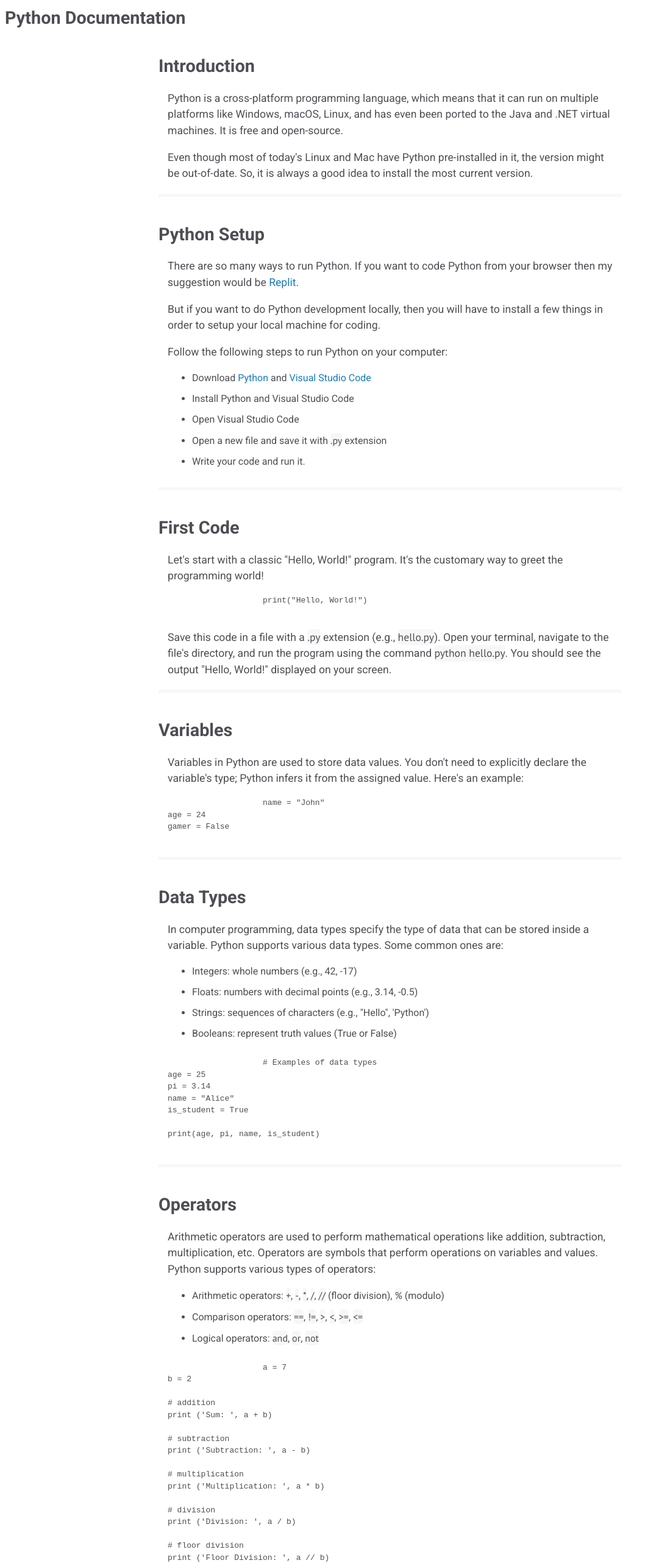
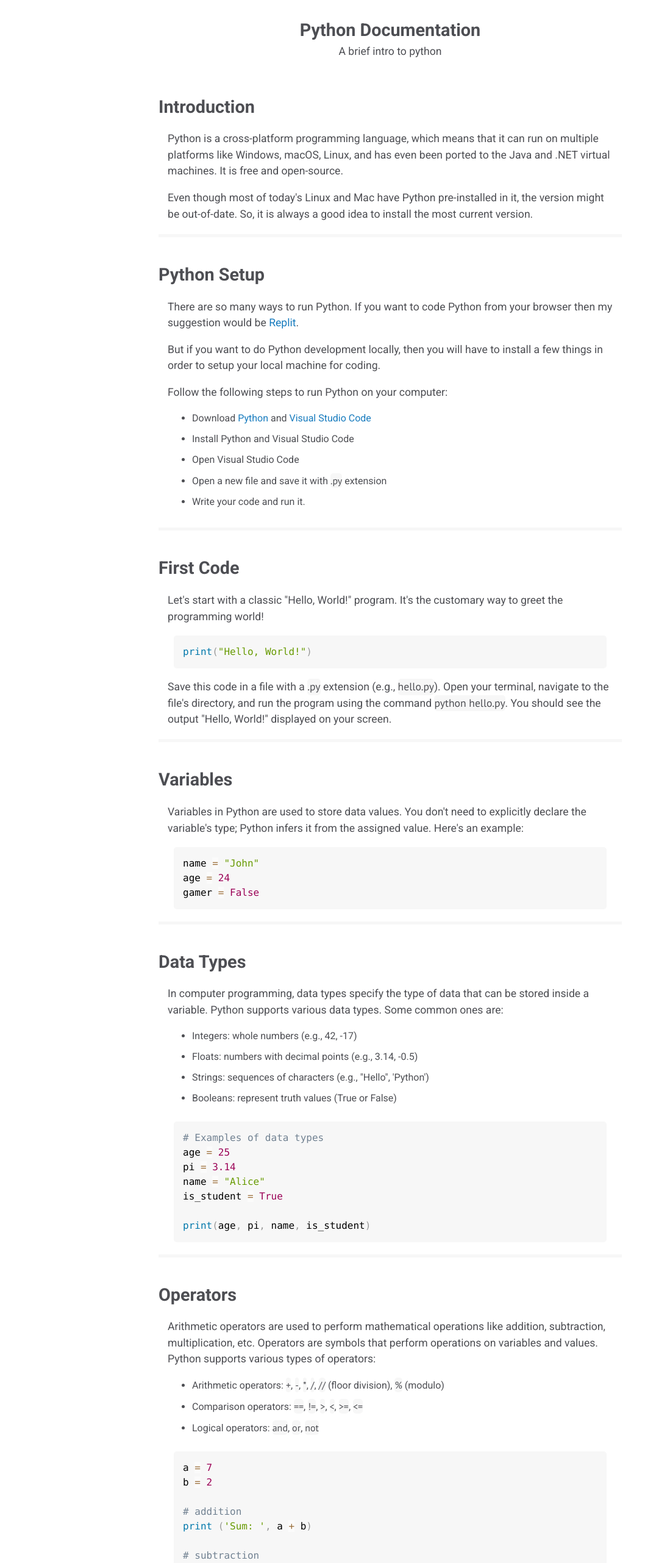
Before and after one commit to soren-blank/python-documentation, a plain HTML site: page index.html in a window 1280 px wide. Shown: the top 2563 px of the page at 61% size, without its empty margins (0-1058 px from the left). Drawn offline with Linux system fonts and the light colour scheme.

Commit message:
Latest commit

```diff
--- a/forcode.css
+++ b/forcode.css
@@ -117,7 +117,7 @@ pre[class*="language-"] {
   cursor: help;
 }
 
-pre.test{
+pre.codeblock{
     font-family: "PT Sans", 'Courier New', Courier, monospace;
     display: block;
     text-align: left;
@@ -132,6 +132,7 @@ pre.test{
     overflow-x: auto;
   }
 
-pre.test code{
+pre.codeblock code{
     display:block;
+    white-space: pre-line;
   }
--- a/index.html
+++ b/index.html
@@ -11,9 +11,17 @@
     <link rel="preconnect" href="https://fonts.gstatic.com" crossorigin>
     <link href="https://fonts.googleapis.com/css2?family=PT+Sans&display=swap" rel="stylesheet">
     <link rel="stylesheet" href="forcode.css">
+
 </head>
 <body>
-    <header>Python Documentation</header>
+    <div class="title">
+
+        <header class="header">Python Documentation</header>
+        <div class="inside">
+        <p class="subtitle">A brief intro to python</p>
+        </div>
+        </div>
+    </div>
     <nav>
         <ul>
         </ul>
@@ -48,9 +56,8 @@
             <header>First Code</header>
             <article>
                 <p>Let's start with a classic "Hello, World!" program. It's the customary way to greet the programming world!</p>
-                <pre>
-                    <code>print("Hello, World!")</code>
-                </pre>
+                <pre class="codeblock">
+<code class="language-python">print("Hello, World!")</code></pre>
                 <p>Save this code in a file with a <code>.py</code> extension (e.g., <code>hello.py</code>). Open your terminal, navigate to the file's directory, and run the program using the command <code>python hello.py</code>. You should see the output "Hello, World!" displayed on your screen.</p>
             </article>
         </section>
@@ -59,11 +66,10 @@
             <header>Variables</header>
             <article>
                 <p>Variables in Python are used to store data values. You don't need to explicitly declare the variable's type; Python infers it from the assigned value. Here's an example:</p>
-                <pre>
-                    <code>name = "John"
+                <pre class="codeblock">
+<code class="language-python">name = "John"
 age = 24
-gamer = False</code>
-                </pre>
+gamer = False</code></pre>
             </article>
         </section>
         <hr>
@@ -77,15 +83,14 @@ gamer = False</code>
                     <li>Strings: sequences of characters (e.g., "Hello", 'Python')</li>
                     <li>Booleans: represent truth values (True or False)</li>
                 </ul>
-                <pre>
-                    <code># Examples of data types
+                <pre class="codeblock">
+<code class="language-python"># Examples of data types
 age = 25
 pi = 3.14
 name = "Alice"
 is_student = True
 
-print(age, pi, name, is_student)</code>
-                </pre>
+print(age, pi, name, is_student)</code></pre>
             </article>
         </section>
         <hr>
@@ -98,8 +103,8 @@ print(age, pi, name, is_student)</code>
                     <li>Comparison operators: <code>==</code>, <code>!=</code>, <code>&gt;</code>, <code>&lt;</code>, <code>&gt;=</code>, <code>&lt;=</code></li>
                     <li>Logical operators: <code>and</code>, <code>or</code>, <code>not</code></li>
                 </ul>
-                <pre>
-                    <code>a = 7
+                <pre class="codeblock">
+<code class="language-python">a = 7
 b = 2
 
 # addition
@@ -121,8 +126,7 @@ print ('Floor Division: ', a // b)
 print ('Modulo: ', a % b)
 
 # a to the power b
-print ('Power: ', a ** b)</code>
-                </pre>
+print ('Power: ', a ** b)</code></pre>
             </article>
         </section>
         <hr>
@@ -130,8 +134,8 @@ print ('Power: ', a ** b)</code>
             <header>Conditional Statements</header>
             <article>
                 <p>Conditional statements allow you to make decisions in your code based on certain conditions. Python uses the <code>if</code>, <code>elif</code>, and <code>else</code> keywords for this purpose.</p>
-                <pre>
-                    <code># Example of a conditional statement
+                <pre class="codeblock">
+<code class="language-python"># Example of a conditional statement
 num = int(input("Enter a number: "))
 
 if num > 0:
@@ -139,8 +143,7 @@ if num > 0:
 elif num < 0:
     print("The number is negative.")
 else:
-    print("The number is zero.")</code>
-                </pre>
+    print("The number is zero.")</code></pre>
             </article>
         </section>
         <hr>
@@ -161,7 +164,7 @@ else:
             <header>Functions</header>
             <article>
                 <p>Functions are blocks of reusable code that perform specific tasks. They help in organizing your code and making it more manageable. A block of code that performs a specific task.</p>
-                <pre class="test">
+                <pre class="codeblock">
 <code class="language-python"># Example of a function
 def greet(name):
     print("Hello, " + name + "! Welcome to Python programming.")
@@ -176,5 +179,9 @@ greet("John")</code></pre>
         </section>
     </main>
     <script src="forcode.js"></script>
+
+    <footer>
+        <small>Copyright © 2023 . All Rights Reserved . <a>Contacts</a></small>
+    </footer>
 </body>
 </html>
--- a/styles.css
+++ b/styles.css
@@ -50,6 +50,7 @@ li{
   display: list-item;
   padding-bottom: 10px;
   text-align: -webkit-match-parent;
+
 }
 
 a{
@@ -60,6 +61,7 @@ a{
 a:hover{
   color:#03498a;
 }
+
 /*
 pre code{
   font-family: "PT Sans", 'Courier New', Courier, monospace;
@@ -97,10 +99,33 @@ hr{
   margin-top:20px;
 }
 
+footer{
+  margin: 0 auto;
+  text-align: center;
+  font-size: 1.2rem;
+  padding-bottom: 20px;
+  color:#4d4e53;
+}
+
+
 #main-doc{
   padding: 20px;
   max-width: 800px;
   margin: 0 auto;
+}
+
+.title{
+  padding: 20px;
+  max-width: 800px;
+  margin: 0 auto;
+  text-align: center;
+  font-size:2rem;
+}
+
+.subtitle{
+  max-width: 800px;
+  margin: 0 auto;
+  /* margin-right: 125px; */
 }
 
 @media only screen and (max-width: 400px) {
@@ -114,6 +139,10 @@ hr{
     padding-left: 10px;
     padding-right: 45px;
     min-width: 233px;
+  }
+
+  footer{
+    font-size: 1.1rem;
   }
 }
 
```
